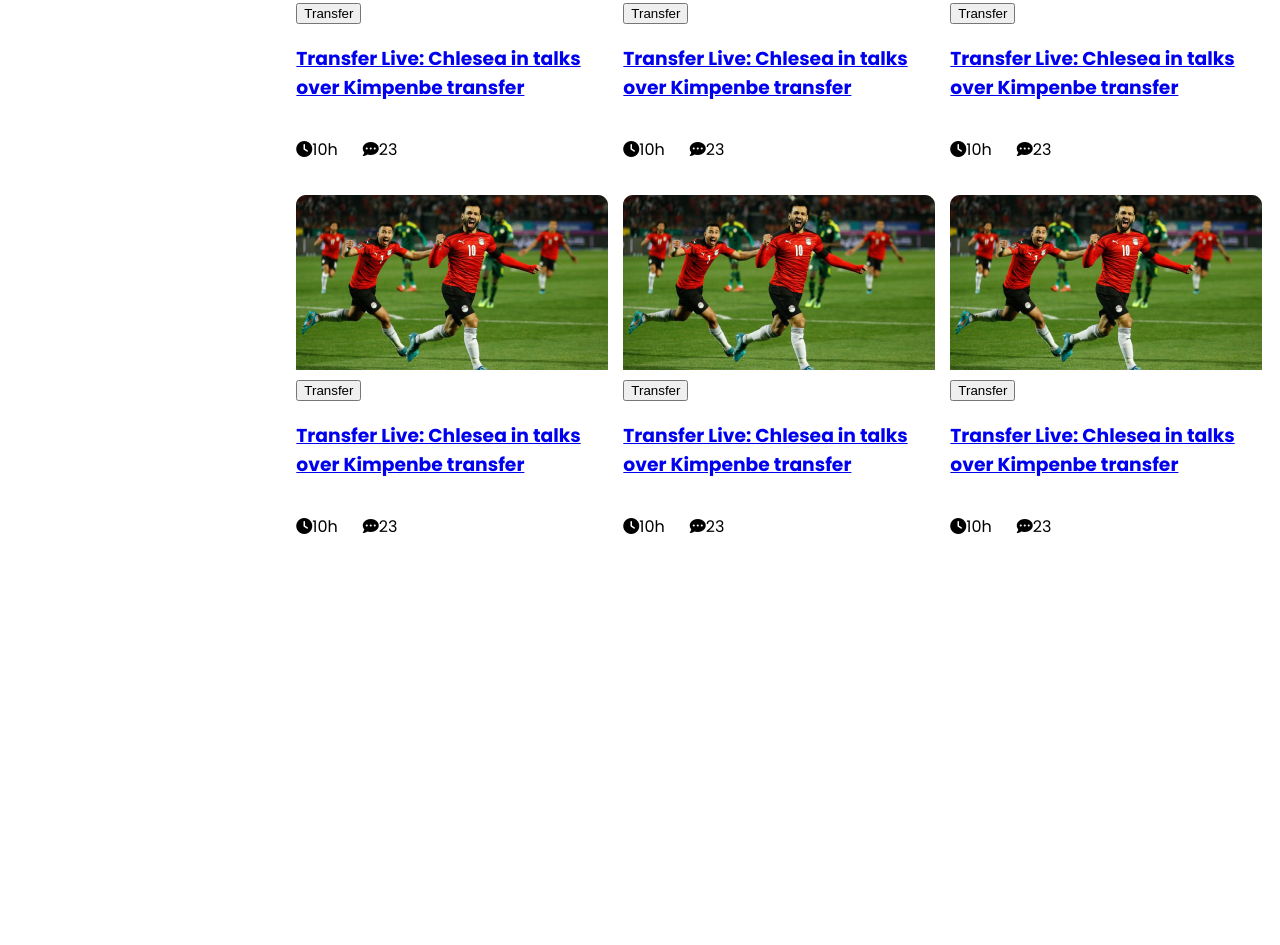
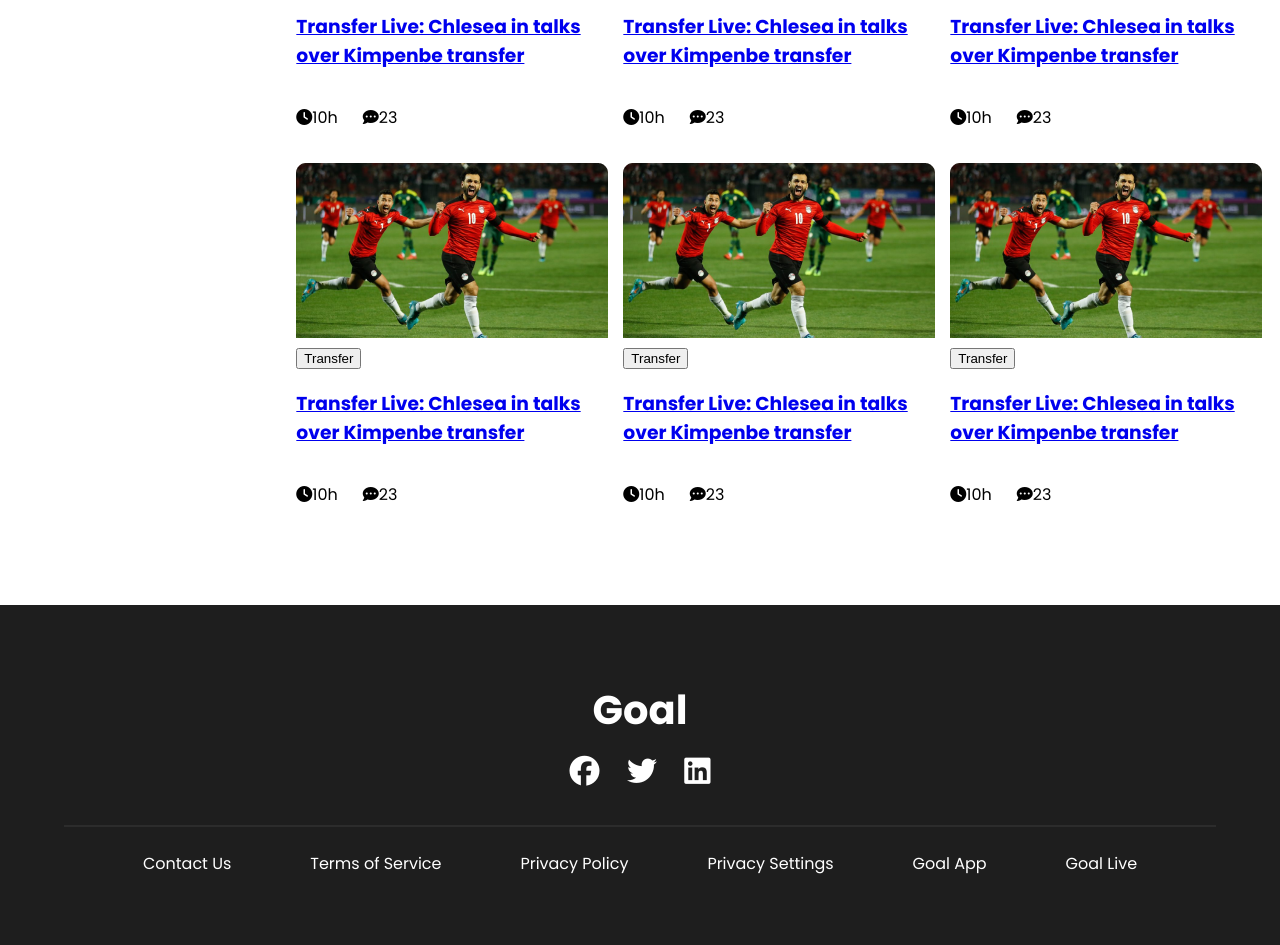
Before and after one commit to ruhulaminparvez/world-cup, a plain HTML site: page index.html in a window 1280 px wide. Shown: the part 1339-2284 px from the top of the page. Before the commit the page ends 1896 px from the top, so only its background shows below. Drawn offline with Linux system fonts and the light colour scheme.

Commit message:
#05 - Footer Section Complete

```diff
--- a/assets/css/style.css
+++ b/assets/css/style.css
@@ -4,6 +4,7 @@
 body {
     font-family: 'Poppins', sans-serif;
     background-color: white;
+    margin: 0px;
 }
 
 main {
@@ -93,7 +94,7 @@ main {
   Styles for Cards Body Section Start
 ***************************************/
 .body-section {
-    margin-top: 8%;
+    margin-top: 6%;
 }
 
 /* Side Button Starts */
@@ -160,3 +161,62 @@ main {
 /***************************************
   Styles for Cards Body Section End
 ***************************************/
+
+
+/***************************************
+  Styles for Footer Section Start
+***************************************/
+
+.footer-section {
+    height: 340px;
+    display: flex;
+    flex-direction: column;
+    margin-top: 550px;
+    justify-content: center;
+    align-items: center;
+    background-color: #1E1E1E;
+    color: white;
+}
+
+.footer {
+    margin-bottom: 1%;
+}
+
+.f-title {
+    text-align: center;
+    font-size: 40px;
+    margin-bottom: 10px;
+}
+
+.social-icons {
+    text-align: center;
+}
+
+.social-icons span {
+    margin: 1%;
+}
+
+.social-icons a {
+    color: white;
+    font-size: 30px;
+    margin-top: 0px;
+}
+
+hr {
+    width: 1150px;
+    margin-top: 30px;
+    border: 1px solid rgba(255, 255, 255, 0.1);
+    opacity: 0.6;
+}
+
+.f-terms {
+    display: flex;
+    flex-direction: row;
+    justify-content: space-evenly;
+    cursor: pointer;
+}
+
+
+/***************************************
+  Styles for Footer Section End
+***************************************/
--- a/index.html
+++ b/index.html
@@ -129,7 +129,26 @@
         </section>
         <!-- Cards Body Section Ends -->
     </main>
-
-
+    <!-- Footer Section Start -->
+    <footer class="footer-section">
+        <div class="footer">
+            <h2 class="f-title">Goal</h2>
+            <div class="social-icons">
+                <span><a href="#" target="_blank"><i class="fa-brands fa-facebook"></i></a></span>
+                <span><a href="#" target="_blank"><i class="fa-brands fa-twitter"></i></a></span>
+                <span><a href="#" target="_blank"><i class="fa-brands fa-linkedin"></i></a></span>
+            </div>
+            <hr>
+            <div class="f-terms">
+                <p>Contact Us</p>
+                <p>Terms of Service</p>
+                <p>Privacy Policy</p>
+                <p>Privacy Settings</p>
+                <p>Goal App</p>
+                <p>Goal Live</p>
+            </div>
+        </div>
+    </footer>
+    <!-- Footer Section Ends -->
 </body>
 </html>
```
